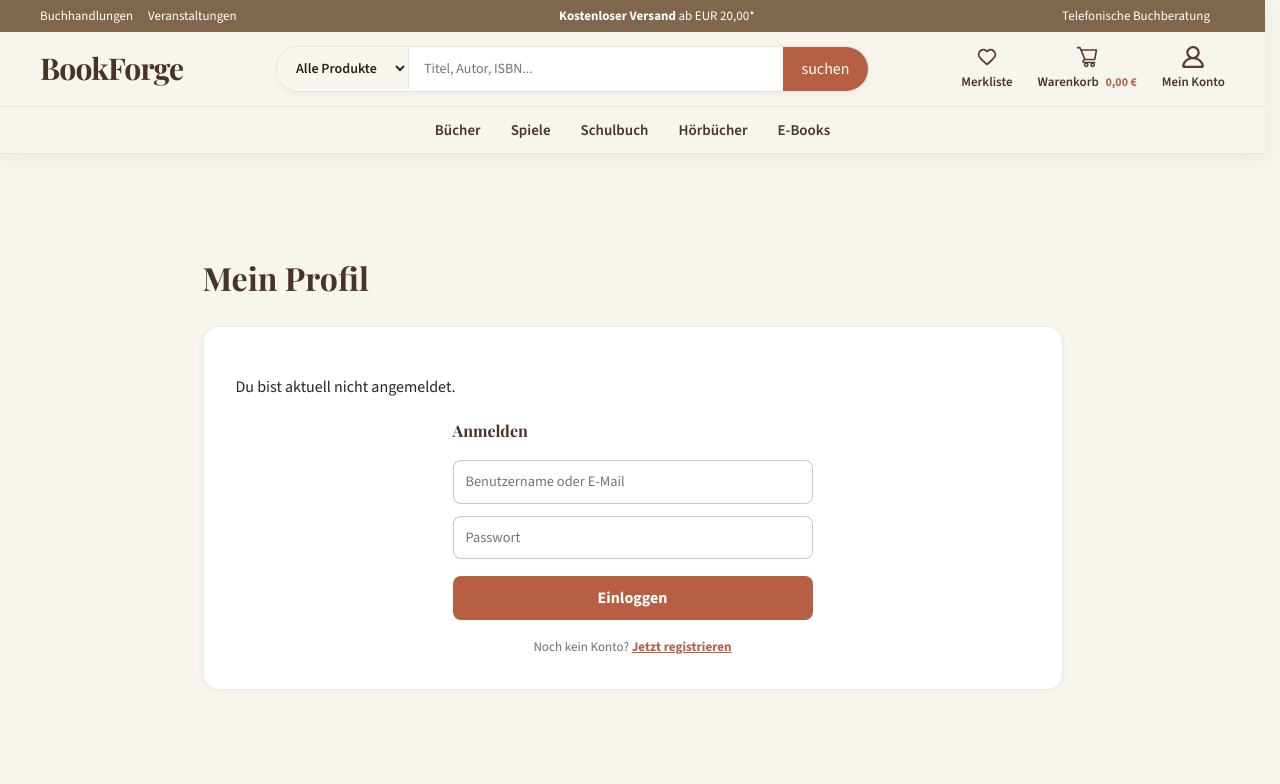
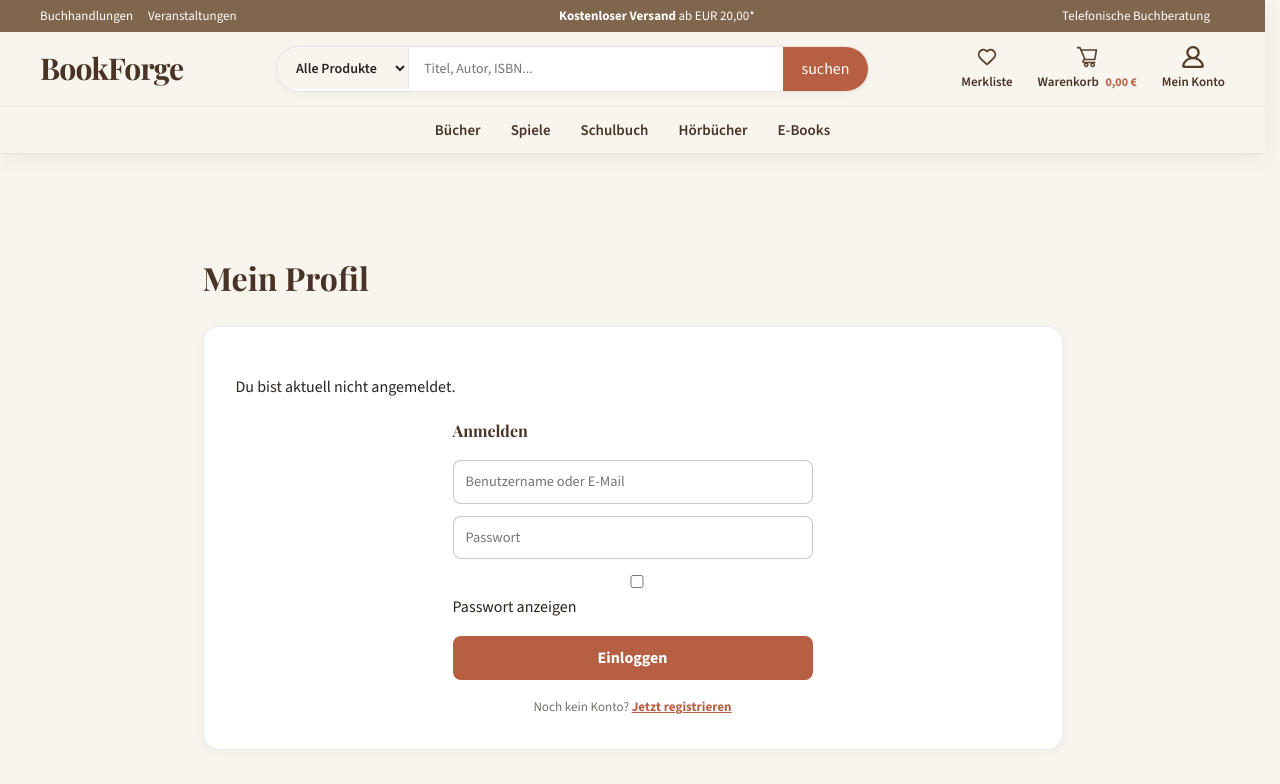
Before and after one commit to Damien159/BookForge, a React (Vite) app: page /profil in a window 1280 px wide. Shown: the top 784 px of the page. Built offline with nearby package versions, Linux system fonts and the light colour scheme.

Commit message:
feat(auth): Passwort im Login- und Registrierungsformular auf Wunsch anzeigen

```diff
--- a/src/components/AuthForm.jsx
+++ b/src/components/AuthForm.jsx
@@ -9,6 +9,7 @@ export default function AuthForm() {
   const [form, setForm] = useState(EMPTY_FORM);
   const [error, setError] = useState("");
   const [notice, setNotice] = useState("");
+  const [showPassword, setShowPassword] = useState(false);
 
   function handleChange(event) {
     setForm({ ...form, [event.target.name]: event.target.value });
@@ -64,7 +65,7 @@ export default function AuthForm() {
         />
       )}
       <input
-        type="password"
+        type={showPassword ? "text" : "password"}
         name="password"
         placeholder="Passwort"
         autoComplete={mode === "login" ? "current-password" : "new-password"}
@@ -83,6 +84,15 @@ export default function AuthForm() {
           {notice}
         </p>
       )}
+
+      <label className="show-password">
+        <input
+          type="checkbox"
+          checked={showPassword}
+          onChange={(event) => setShowPassword(event.target.checked)}
+        />
+        Passwort anzeigen
+      </label>
 
       <button type="submit" className="auth-btn">
         {mode === "login" ? "Einloggen" : "Konto erstellen"}
```
